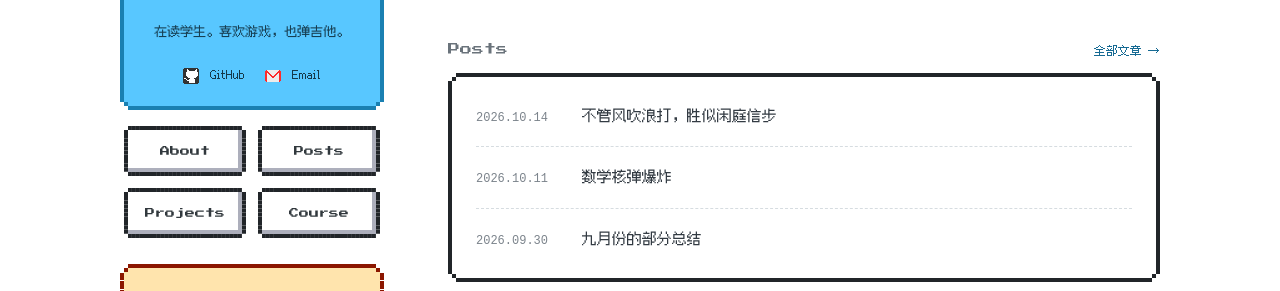
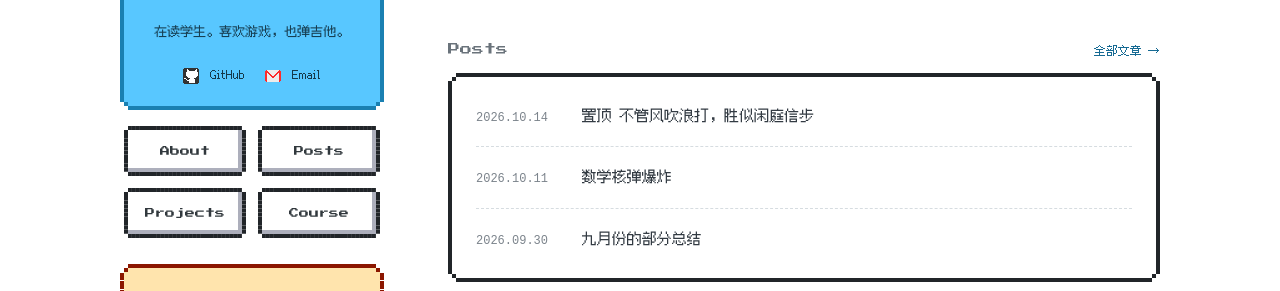
Before and after one commit to KaiDecker/KaiDecker.github.io, a Jekyll site: the page built from index.html, in a window 1280 px wide. Shown: the part 207-498 px from the top of the page. Built offline with Jekyll 4.4.1, drawn with Linux system fonts in a browser that asks for light colours.

Commit message:
feat：支持首页文章置顶

```diff
--- a/index.html
+++ b/index.html
@@ -14,10 +14,13 @@
 <section class="home-section" aria-labelledby="posts-heading">
   <div class="section-heading"><h2 id="posts-heading" class="section-label">Posts</h2><a class="more-link" href="{{ '/posts/' | relative_url }}">全部文章 <span aria-hidden="true">→</span></a></div>
   <div class="nes-container is-rounded post-list">
-    {% for post in site.posts limit: 3 %}
+    {% assign pinned_posts = site.posts | where: 'pinned', true %}
+    {% assign regular_posts = site.posts | where_exp: 'post', 'post.pinned != true' %}
+    {% assign ordered_posts = pinned_posts | concat: regular_posts %}
+    {% for post in ordered_posts limit: 3 %}
     <article class="post-row">
       <time datetime="{{ post.date | date_to_xmlschema }}">{{ post.date | date: '%Y.%m.%d' }}</time>
-      <h3><a href="{{ post.url | relative_url }}">{{ post.title }}</a></h3>
+      <h3>{% if post.pinned %}<span class="pinned-label">置顶</span> {% endif %}<a href="{{ post.url | relative_url }}">{{ post.title }}</a></h3>
     </article>
     {% else %}<p>暂时还没有文章。</p>{% endfor %}
   </div>
```
